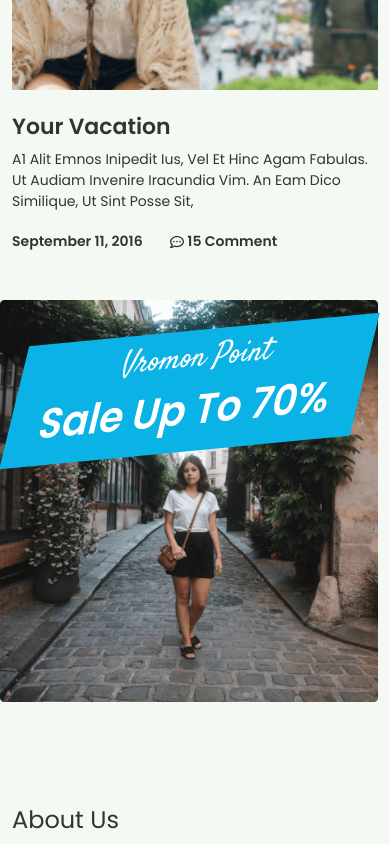
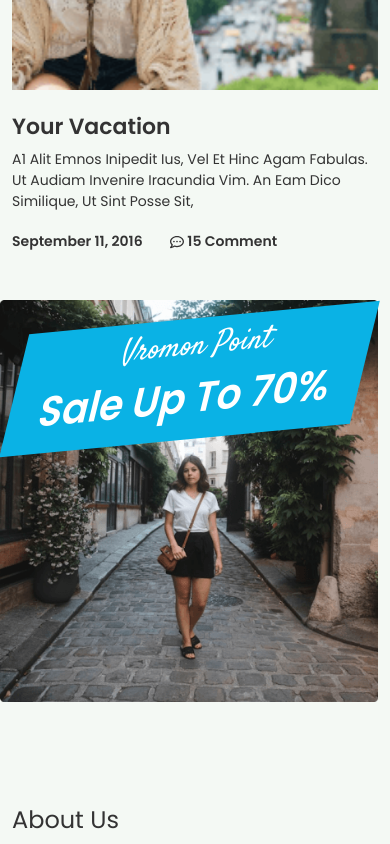
Before and after one commit to Md-Naim-Howlader/Vromon_Point, a React (Vite) app: page /blogs in a window 390 px wide. Shown: the part 1248-2092 px from the top of the page. Built offline with nearby package versions, Linux system fonts and the light colour scheme; no server answers.

Commit message:
stiker minus top

```diff
--- a/src/styles/responsive.css
+++ b/src/styles/responsive.css
@@ -80,5 +80,6 @@
   .sell-up-stiker {
     left: 8px;
     width: 93%;
+    top: 21px;
   }
 }
```
